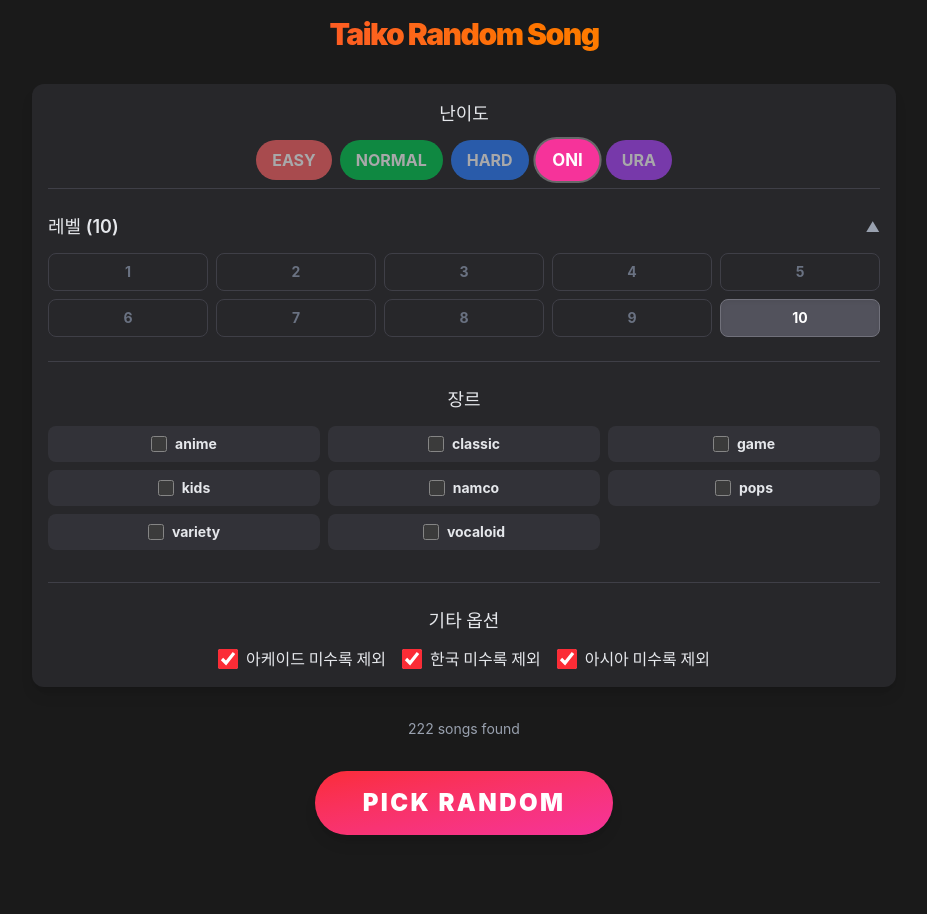
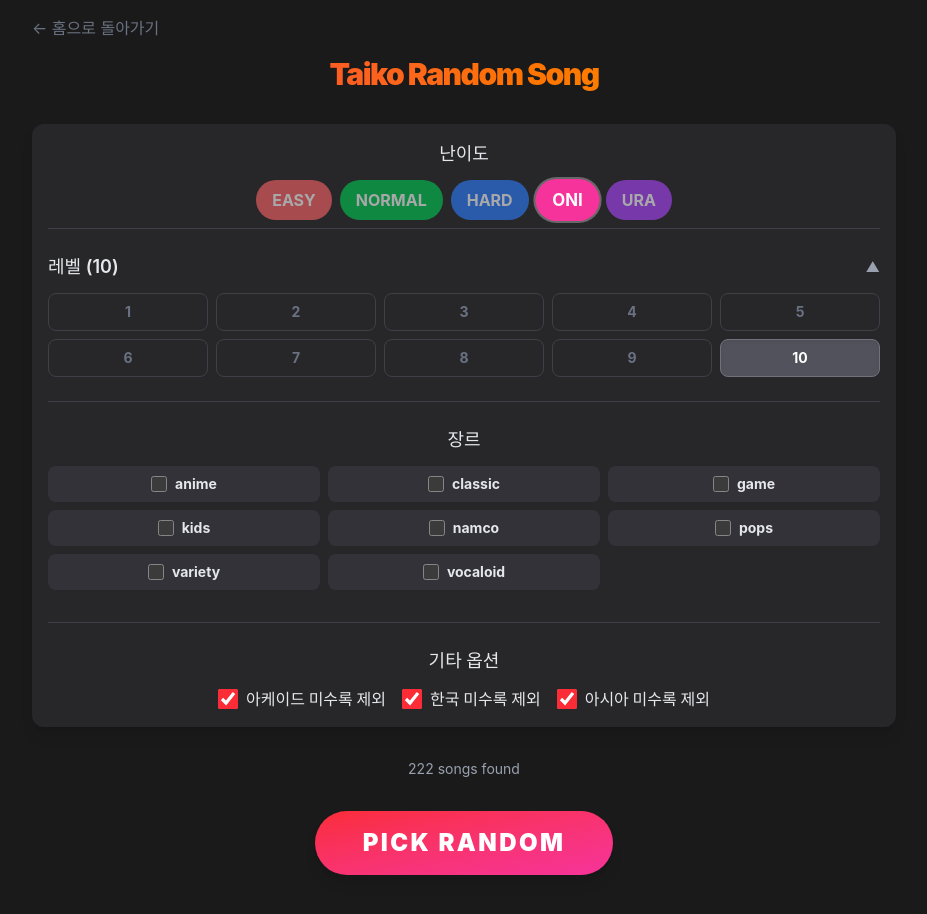
Before and after one commit to sja06006-git/taiko_random_song, a React (Vite) app: page /random in a window 1280 px wide. Shown: the top 914 px of the page, without its empty margins (176-1103 px from the left). Before the commit the page ends 883 px from the top, so only its background shows below. Built offline with nearby package versions, Linux system fonts and the light colour scheme.

Commit message:
0106 버튼 추가 및 오타 수정

```diff
--- a/src/pages/RandomSongPage.tsx
+++ b/src/pages/RandomSongPage.tsx
@@ -1,4 +1,5 @@
 import { useState, useMemo } from 'react';
+import { Link } from 'react-router-dom';
 import { FilterPanel } from '../components/FilterPanel';
 import { SongCard } from '../components/SongCard';
 import { RandomPicker } from '../components/RandomPicker';
@@ -49,6 +50,11 @@
 
   return (
     <div className="max-w-4xl mx-auto p-8 md:p-4 text-center min-h-screen box-border">
+      <div className="text-left mb-4">
+        <Link to="/" className="text-gray-500 hover:text-white flex items-center gap-2">
+           ← 홈으로 돌아가기
+        </Link>
+      </div>
       <header className="mb-8">
         <h1 className="text-4xl md:text-3xl font-black tracking-tighter text-transparent bg-clip-text bg-gradient-to-r from-red-500 to-amber-500">
           Taiko Random Song
--- a/src/utils/songData.ts
+++ b/src/utils/songData.ts
@@ -176,7 +176,7 @@
 };
 
 const DANI_VERSION_ORDER = [
-  'katsudon', 'sorairo', 'momoiro', 'kimidori', 'Murasaki',
+  'katsudon', 'sorairo', 'momoiro', 'kimidori', 'murasaki',
   'white', 'red', 'yellow', 'blue', 'green'
 ];
 
```
